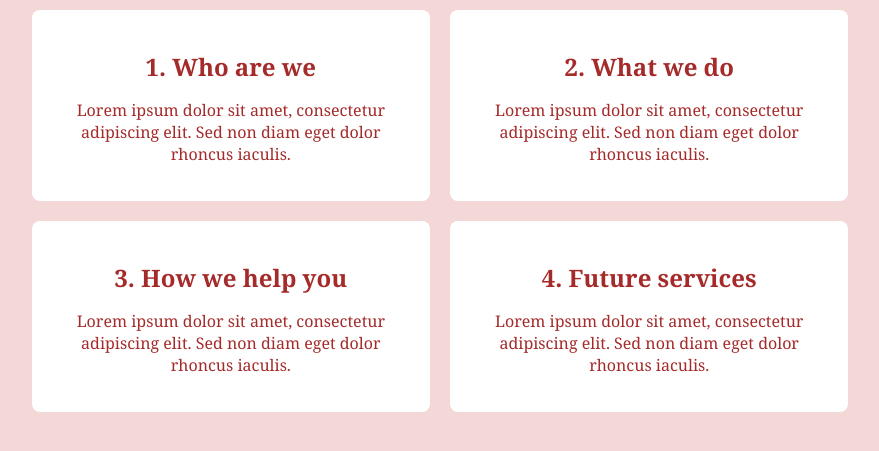
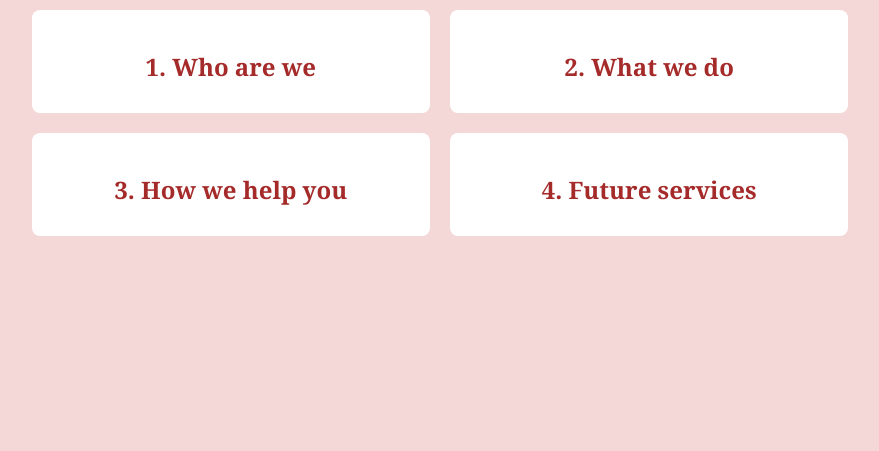
Before and after one commit to DhanaAngappan/DHH---Assistance, a Python web app: template templates/About.html in a window 1280 px wide. Shown: the part 42-493 px from the top of the page, without its empty margins (200-1079 px from the left). Run offline with Jinja, Linux system fonts and the light colour scheme; the template is opened without the code that fills it, so the values that code supplies are empty.

Commit message:
Update About.html

```diff
--- a/templates/About.html
+++ b/templates/About.html
@@ -77,20 +77,16 @@
     <div class="about-container">
         <div class="about-box">
             <h2>1. Who are we</h2>
-            <p>Lorem ipsum dolor sit amet, consectetur adipiscing elit. Sed non diam eget dolor rhoncus iaculis.</p>
         </div>
         <div class="about-box">
             <h2>2. What we do</h2>
-            <p>Lorem ipsum dolor sit amet, consectetur adipiscing elit. Sed non diam eget dolor rhoncus iaculis.</p>
-        </div>
+            </div>
         <div class="about-box">
             <h2>3. How we help you</h2>
-            <p>Lorem ipsum dolor sit amet, consectetur adipiscing elit. Sed non diam eget dolor rhoncus iaculis.</p>
-        </div>
+            </div>
         <div class="about-box">
             <h2>4. Future services</h2>
-            <p>Lorem ipsum dolor sit amet, consectetur adipiscing elit. Sed non diam eget dolor rhoncus iaculis.</p>
-        </div>
+            </div>
     </div>
 </body>
 </html>
```
